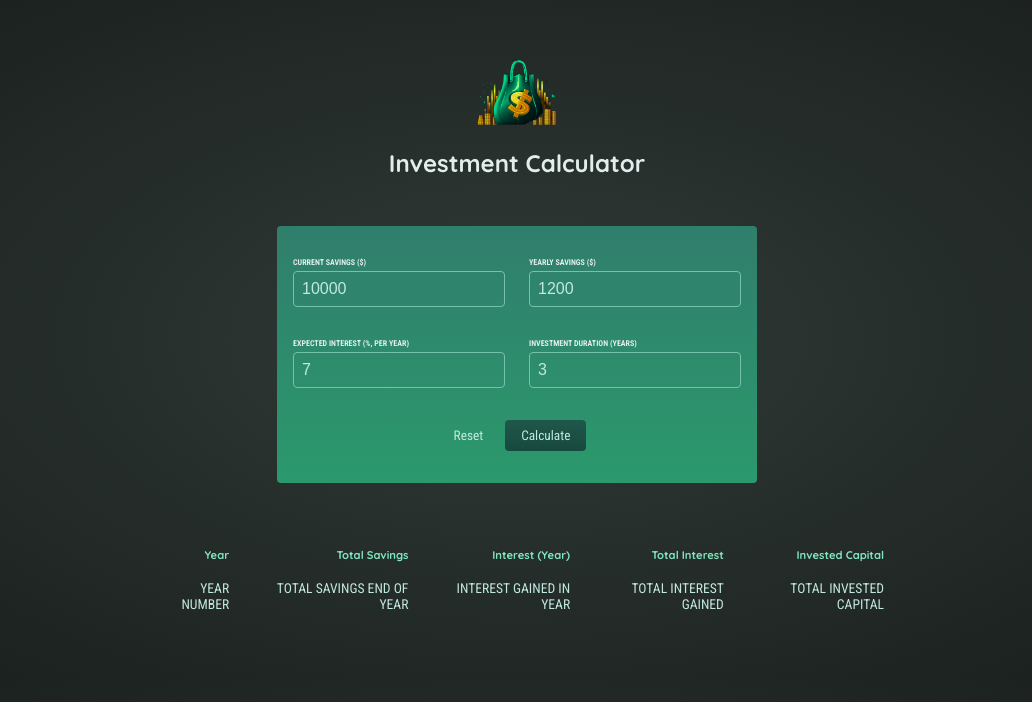
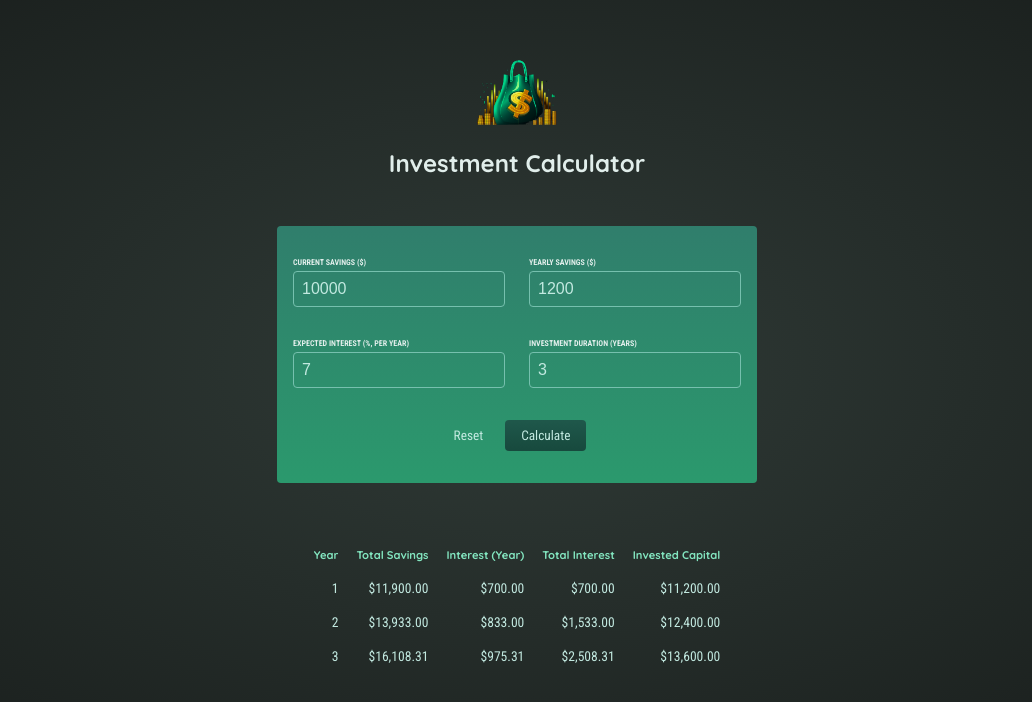
Before and after one commit to Saijeet7/investment-calculator, a React (Create React App) app: page / in a window 1280 px wide. Both pictures are taken after a click on the button "Calculate". Shown: the top 702 px of the page, without its empty margins (123-1155 px from the left). Built offline with nearby package versions, Linux system fonts and the light colour scheme.

Commit message:
Complete : outputting result conditionally

```diff
--- a/src/App.js
+++ b/src/App.js
@@ -34,7 +34,13 @@
     <div>
       <Header logo={logo} title="Investment Calculator" />
       <Form onCalculate={calculateHandler} />
-      <Result />
+      {!userInput && <p>No Investment calculated yet.</p>}
+      {userInput && (
+        <Result
+          data={yearlyData}
+          initialInvestment={userInput["current-savings"]}
+        />
+      )}
     </div>
   );
 }
--- a/src/components/Result.jsx
+++ b/src/components/Result.jsx
@@ -1,6 +1,13 @@
 import React from "react";
 
-const Result = () => {
+const formatter = new Intl.NumberFormat("en-US", {
+  style: "currency",
+  currency: "USD",
+  minimumFractionDigits: 2,
+  maximumFractionDigits: 2,
+});
+
+const Result = (props) => {
   return (
     <table className="result">
       <thead>
@@ -13,13 +20,26 @@
         </tr>
       </thead>
       <tbody>
-        <tr>
-          <td>YEAR NUMBER</td>
-          <td>TOTAL SAVINGS END OF YEAR</td>
-          <td>INTEREST GAINED IN YEAR</td>
-          <td>TOTAL INTEREST GAINED</td>
-          <td>TOTAL INVESTED CAPITAL</td>
-        </tr>
+        {props.data.map((yearData) => (
+          <tr key={yearData.year}>
+            <td>{yearData.year}</td>
+            <td>{formatter.format(yearData.savingsEndOfYear)}</td>
+            <td>{formatter.format(yearData.yearlyInterest)}</td>
+            <td>
+              {formatter.format(
+                yearData.savingsEndOfYear -
+                  props.initialInvestment -
+                  yearData.yearlyContribution * yearData.year
+              )}
+            </td>
+            <td>
+              {formatter.format(
+                props.initialInvestment +
+                  yearData.yearlyContribution * yearData.year
+              )}
+            </td>
+          </tr>
+        ))}
       </tbody>
     </table>
   );
```
